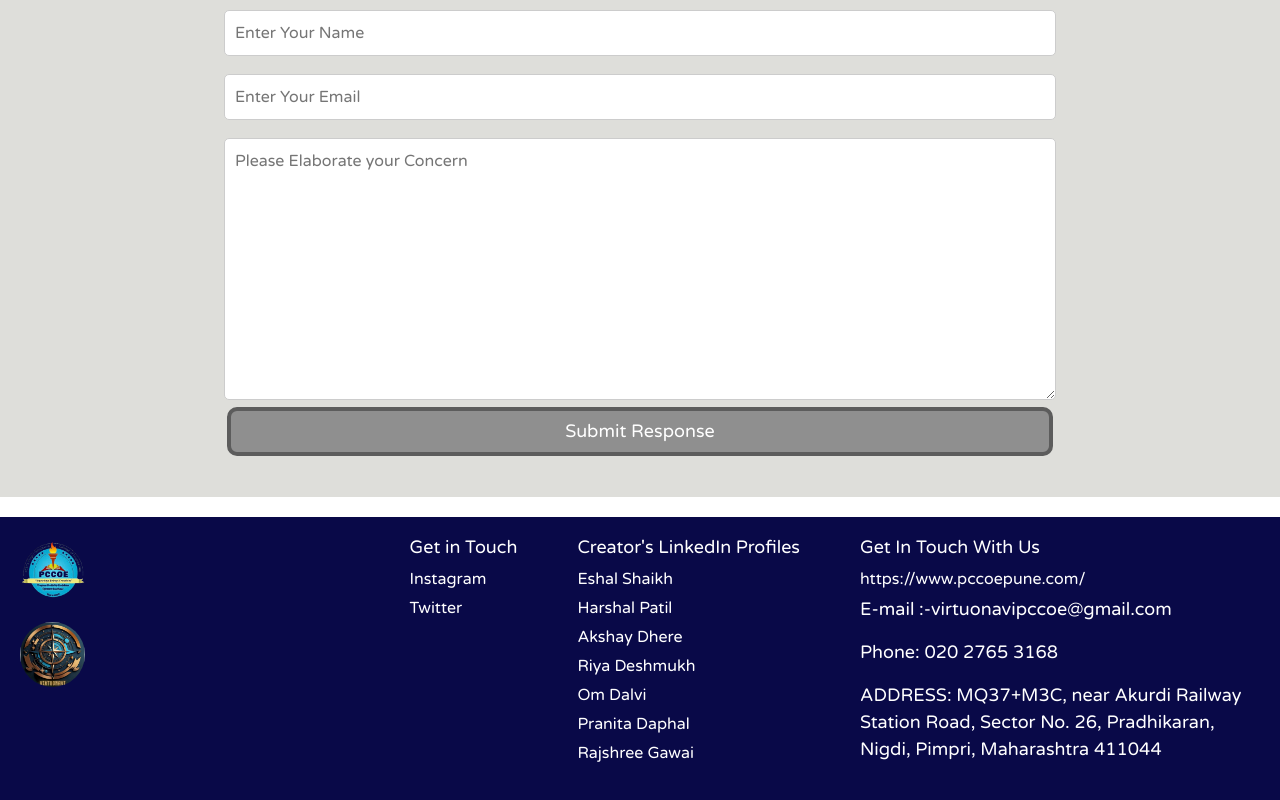
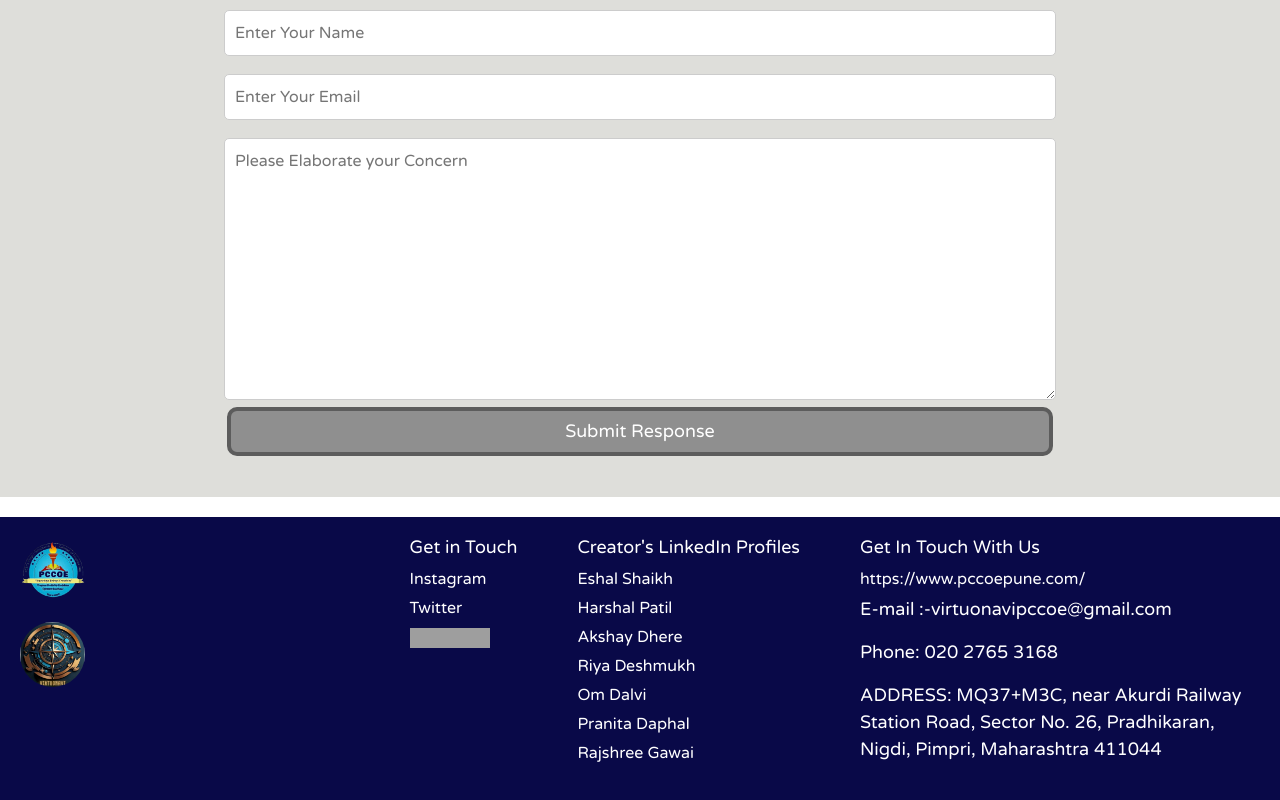
Before and after one commit to om-dalvi-1904/VirtuoNavi, a React (Create React App) app: page / in a window 1280 px wide. Shown: the part 1521-2321 px from the top of the page. Built offline with nearby package versions, Linux system fonts and the light colour scheme; no server answers; grey boxes are pictures that could not be loaded; a web font is replaced by a local one.

Commit message:
added counter to footer

```diff
--- a/src/components/FrontPage/FrontPage.css
+++ b/src/components/FrontPage/FrontPage.css
@@ -520,3 +520,8 @@ footer a:hover {
         font-size: 25px;
     }
 }
+
+.footer-section a img{
+    width: 80px;
+    height: 20px;
+}
--- a/src/components/FrontPage/FrontPage.js
+++ b/src/components/FrontPage/FrontPage.js
@@ -114,8 +114,11 @@ const Home = () => {
           <div className="footer-content" id="foot">
             <div className="footer-section">
               <h3>Get in Touch</h3>
-              <a href="https://www.instagram.com/yourusername" target="_blank" rel="noopener noreferrer">Instagram</a>
+              <a href="https://www.instagram.com/pccoe_virtuonavi?igsh=bDQ3ZmltM203cWk2" target="_blank" rel="noopener noreferrer">Instagram</a>
               <a href="https://www.twitter.com/yourusername" target="_blank" rel="noopener noreferrer">Twitter</a>
+              <a title="free web counter">
+                <img src='https://counter6.optistats.ovh/private/freecounterstat.php?c=puca95t5qr25jhxqx4jy5usepg2ygyxf' border='0' title="free web counter" alt="free web counter"/>
+              </a>
             </div>
 
             <div className="footer-section">
```
